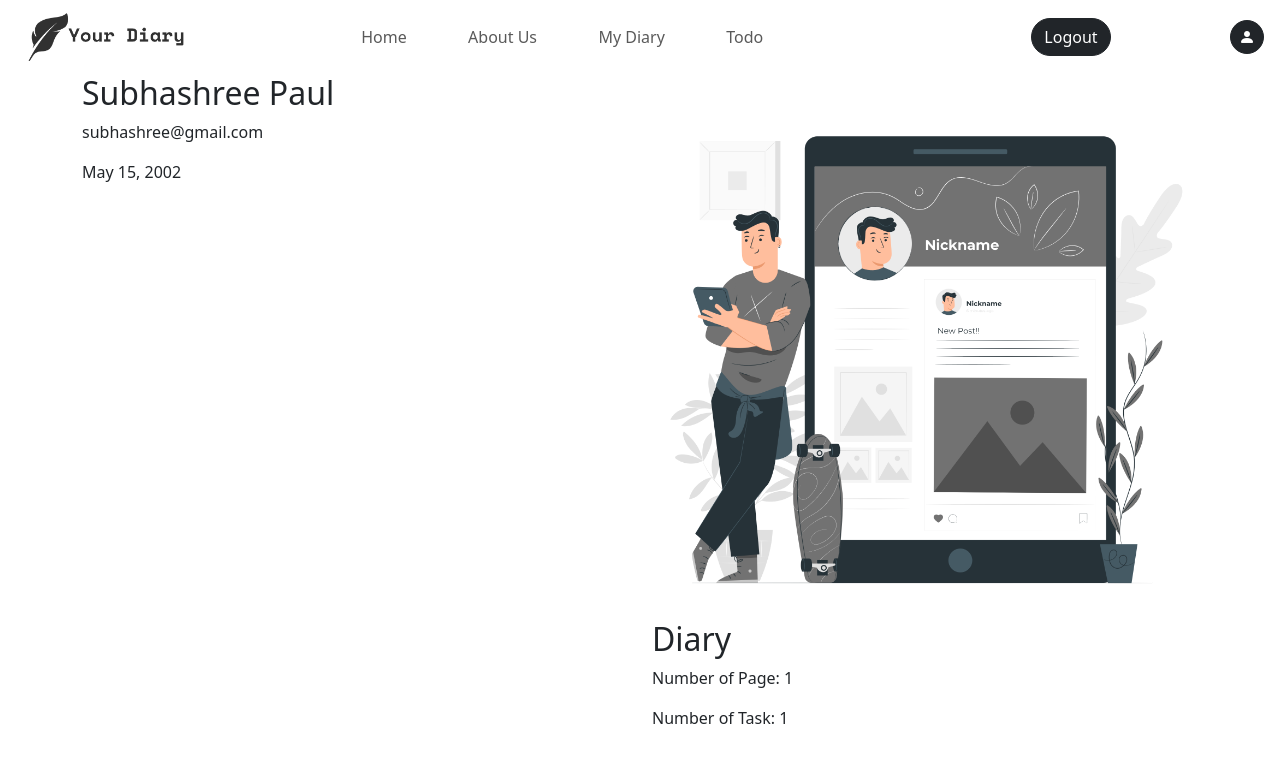
After one commit to Soumen3/Your_Diary, a Django app: page /profile/ in a window 1280 px wide. The commit adds this page. Shown: the top 763 px of the page. Run offline with Django 5.2, Linux system fonts and the light colour scheme; a user stored in the database is signed in; data comes from the database, SQL or seed files in the repository; both versions use the stored data as it was after the commit; some web fonts are replaced.

Commit message:
profile page added

```diff
--- a/diary/static/css/about.css
+++ b/diary/static/css/about.css
@@ -51,10 +51,6 @@
 	border-radius: 1rem;
 }
 
-i{
-	font-size: xx-large;
-}
-
 p.feature-title{
 	font-family: 'Lucida Sans', 'Lucida Sans Regular', 'Lucida Grande', 'Lucida Sans Unicode', Geneva, Verdana, sans-serif;
 	font-size: 1rem;
--- a/diary/static/css/home.css
+++ b/diary/static/css/home.css
@@ -53,9 +53,9 @@
 	max-width: 15rem;
 }
 
-i{
+/* i{
 	font-size: xx-large;
-}
+} */
 
 p.feature-title{
 	font-family: 'Lucida Sans', 'Lucida Sans Regular', 'Lucida Grande', 'Lucida Sans Unicode', Geneva, Verdana, sans-serif;
--- a/diary/static/css/style.css
+++ b/diary/static/css/style.css
@@ -20,6 +20,23 @@
 	width: fit-content;
 }
 
+/* i{
+	font-size: x-large;
+} */
+
+.nav-bar{
+	display: flex;
+    margin: 0 1rem;
+    align-items: center;
+}
+.navbar{
+	width: 100%;
+}
+.navbar-btn{
+    height: fit-content;
+    /* margin-top: 1rem; */
+    padding: 4px 8px;
+}
 .btn{
 	border-radius: 30px !important;
 }
--- a/diary/templates/base.html
+++ b/diary/templates/base.html
@@ -15,9 +15,10 @@
 		{% block css %}{% endblock css %}
 	</head>
   	<body>
+		<div class="nav-bar">
 			<nav class="navbar navbar-expand-lg bg-transparant">
 				<div class="container-fluid">
-				<a class="navbar-brand" href={% url "home" %}> <img src="{% static "media/logo.png" %}" alt="" srcset="" class='logo' /> </a>
+					<a class="navbar-brand" href={% url "home" %}> <img src="{% static "media/logo.png" %}" alt="" srcset="" class='logo img-fluid' /> </a>
 					<button class="navbar-toggler" type="button" data-bs-toggle="collapse" data-bs-target="#navbarNavAltMarkup" aria-controls="navbarNavAltMarkup" aria-expanded="false" aria-label="Toggle navigation">
 						<i class="bi bi-list"></i>
 					</button>
@@ -39,6 +40,13 @@
 					</div>
 				</div>
 			</nav>
+			{% if user.is_authenticated %}
+				<a class="btn btn-dark navbar-btn" href="{% url "profile" %}">
+					<i class="bi bi-person-fill"></i>
+				</a>
+			{% endif %}
+		</div>
+
 
 		{% comment %} messages  {% endcomment %}
 		<div class="message-section">
--- /dev/null
+++ b/diary/templates/profile.html
@@ -0,0 +1,35 @@
+{% extends "base.html" %}
+{% load static %}
+
+{% block title  %} {{request.user.first_name}} {% endblock title  %}
+{% block css %}
+	<link rel="stylesheet" href="{% static "css/profile.css" %}">
+{% endblock css %}
+
+{% block body %}
+	<div class="container">
+		<div class="row">
+			<div class="col-md-6">
+				<div class="profile-card">
+					<div class="profile-info">
+						<h2>{{request.user.first_name}} {{request.user.last_name}}</h2>
+						<p>{{request.user.email}}</p>
+						<p>{{request.user.date_of_birth}}</p>
+					</div>
+				</div>
+			</div>
+			<div class="col-md-6">
+				<div class="profile-card">
+					<div class="profile-image">
+						<img src="{% static "media/profile.png" %}" alt="" srcset="" class='img-fluid' />
+					</div>
+					<div class="profile-info">
+						<h2>Diary</h2>
+						<p>Number of Page: {{pages}}</p>
+						<p>Number of Task: {{todos}}</p>
+					</div>
+				</div>
+			</div>
+		</div>
+	</div>
+{% endblock body %}
--- a/diary/urls.py
+++ b/diary/urls.py
@@ -8,9 +8,10 @@ urlpatterns = [
 	path("accounts/logout/", views.user_logout, name="logout"),
 	path("accounts/signup/", views.user_signup, name="signup"),
 
-	# -------------------Home and About------------------- #
+	# -------------------Extra------------------- #
 	path("", views.home, name="home"),
 	path("about/", views.about, name="about"),
+	path('profile/', views.profile, name="profile"),
 
 	# -------------------My Diary------------------- #
 	path("my-diary/", views.myDairy, name="myDiary"),
--- a/diary/views.py
+++ b/diary/views.py
@@ -78,6 +78,10 @@ def about(request):
 	return render(request, "about.html", context)
 
 
+
+
+
+# ----------------Todo Views---------------- #
 @login_required(login_url="login")
 def todo(request):
 	context = {}
@@ -137,6 +141,9 @@ def deleteTodo(request, id):
 
 
 
+
+
+# ----------------Diary Views---------------- #
 @login_required(login_url="login")
 def myDairy(request):
 	context = {}
@@ -208,3 +215,15 @@ def deletePage(request, id):
 	page.delete()
 	messages.success(request, "You have deleted the page")
 	return redirect("myDiary")
+
+
+
+# ----------------Profile View---------------- #
+@login_required(login_url="login")
+def profile(request):
+	context = {}
+	pages = Page.objects.filter(user=request.user).count()
+	todos = Todo.objects.filter(user=request.user).count()
+	context["pages"] = pages
+	context["todos"] = todos
+	return render(request, "profile.html", context)
```
Also changed, not shown: db.sqlite3, diary/static/css/profile.css (added), diary/static/media/profile.png (added), 1 other file. Lines whose indentation alone changed are shown as unchanged.
